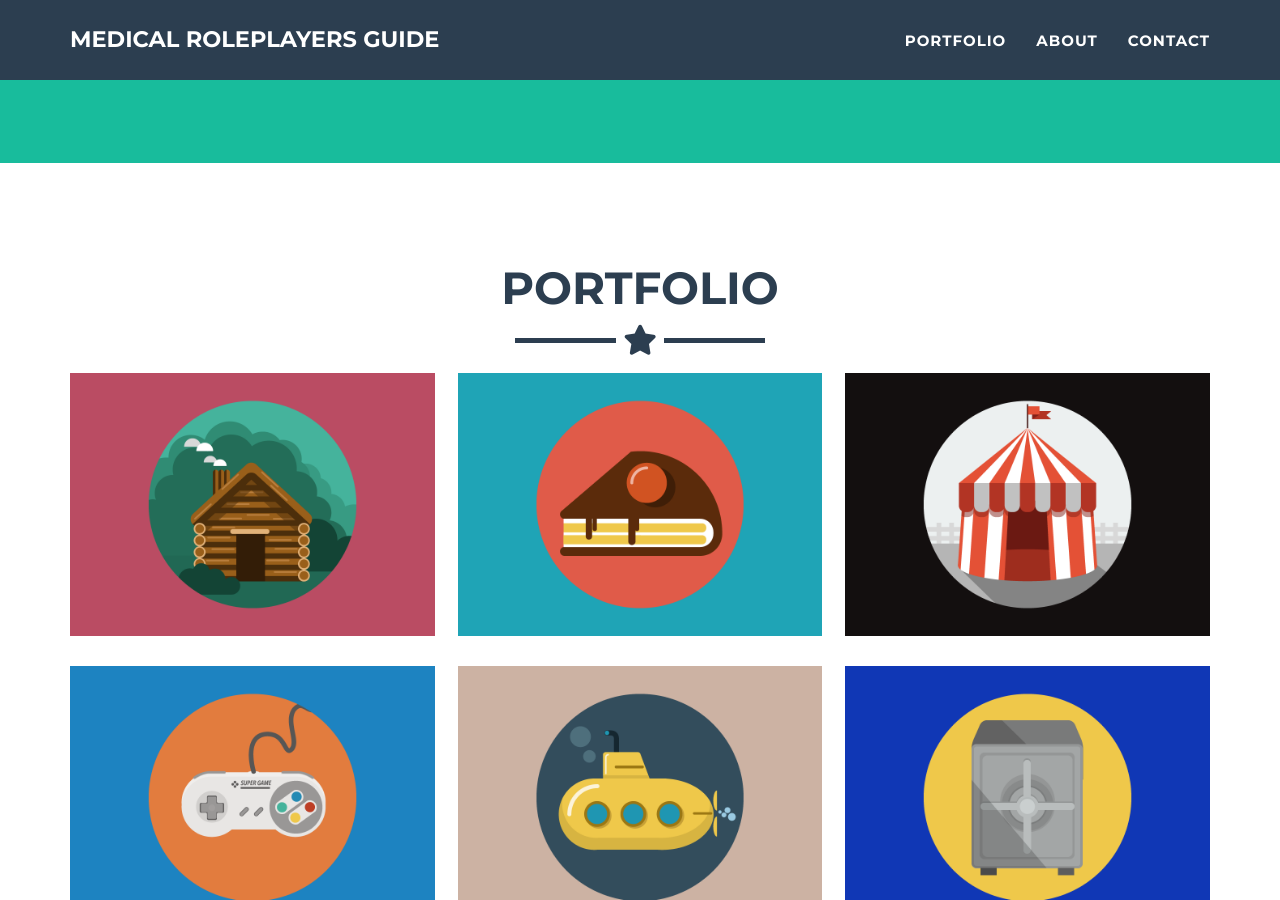
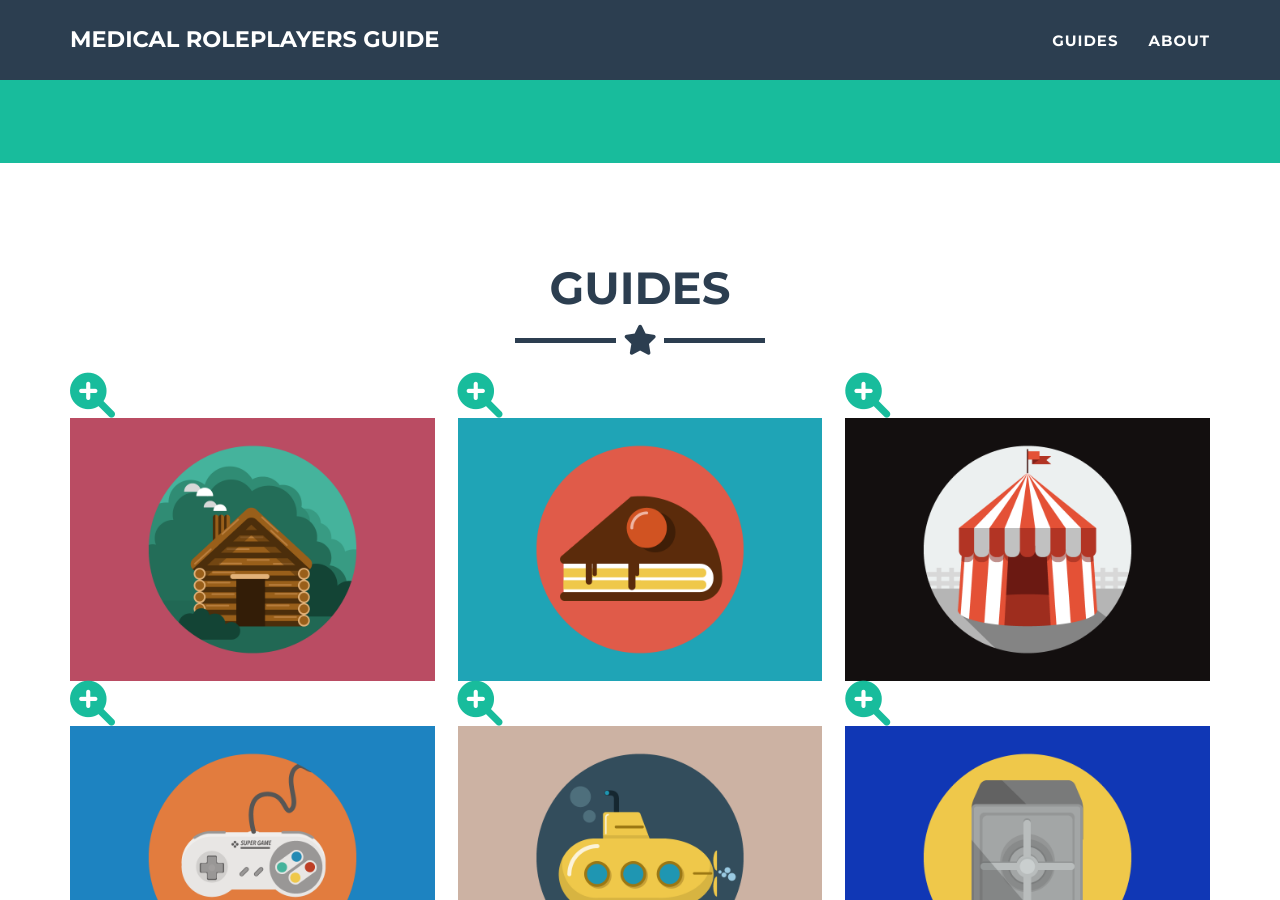
Before and after one commit to dangitrp/medical-rp-guide, a Jekyll site: the page built from _posts/2014-07-18-project-1.markdown, in a window 1280 px wide and 900 px high, scrolled down 714 px. Built offline with Jekyll 4.4.1, drawn with Linux system fonts in a browser that asks for light colours.

Commit message:
Navigation and Headers
Remove contact from nav, update headers from portfolio to guides

```diff
--- a/_includes/nav.html
+++ b/_includes/nav.html
@@ -19,13 +19,10 @@
           <a href="#page-top"></a>
         </li>
         <li class="page-scroll">
-          <a href="#portfolio">Portfolio</a>
+          <a href="#guides">Guides</a>
         </li>
         <li class="page-scroll">
           <a href="#about">About</a>
-        </li>
-        <li class="page-scroll">
-          <a href="#contact">Contact</a>
         </li>
       </ul>
     </div>
--- a/_includes/portfolio_grid.html
+++ b/_includes/portfolio_grid.html
@@ -1,9 +1,9 @@
 <!-- Portfolio Grid Section -->
-<section id="portfolio">
+<section id="guides">
   <div class="container portfolio-flex-grid">
     <div class="row">
       <div class="col-lg-12 text-center">
-        <h2>Portfolio</h2>
+        <h2>Guides</h2>
         <hr class="star-primary">
       </div>
     </div>
```
